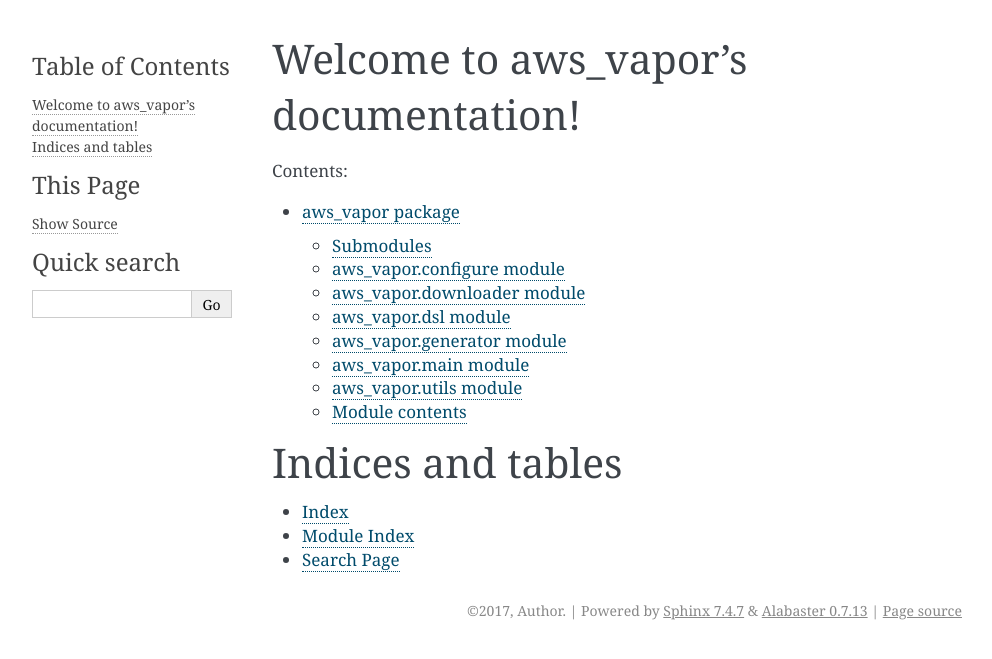
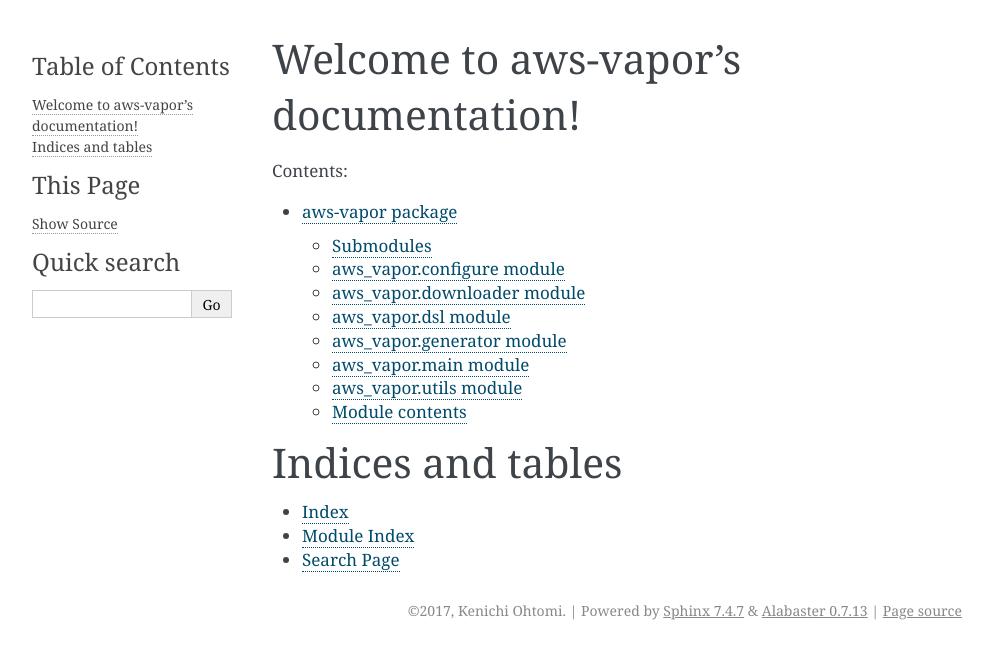
Before and after one commit to ohtomi/aws-vapor, a Sphinx documentation site: the page built from docs/index.rst, in a window 1280 px wide. Shown: the top 659 px of the page, without its empty margins (148-1140 px from the left). Built offline with Sphinx 7.4.7, drawn with Linux system fonts in a browser that asks for light colours.

```diff
--- a/docs/aws_vapor.rst
+++ b/docs/aws_vapor.rst
@@ -1,5 +1,5 @@
-aws\_vapor package
-==================
+aws-vapor package
+=================
 
 Submodules
 ----------
--- a/docs/conf.py
+++ b/docs/conf.py
@@ -17,8 +17,8 @@
 # documentation root, use os.path.abspath to make it absolute, like shown here.
 #
 # import os
-# import sys
-# sys.path.insert(0, u'/Users/ohtomi/src/github.com/ohtomi/aws-vapor/aws_vapor')
+import sys
+sys.path.insert(0, u'../aws_vapor/')
 
 
 # -- General configuration ------------------------------------------------
@@ -47,9 +47,9 @@ source_suffix = '.rst'
 master_doc = 'index'
 
 # General information about the project.
-project = u'aws_vapor'
-copyright = u'2017, Author'
-author = u'Author'
+project = u'aws-vapor'
+copyright = u'2017, Kenichi Ohtomi'
+author = u'Kenichi Ohtomi'
 
 # The version info for the project you're documenting, acts as replacement for
 # |version| and |release|, also used in various other places throughout the
--- a/docs/index.rst
+++ b/docs/index.rst
@@ -3,7 +3,7 @@
    You can adapt this file completely to your liking, but it should at least
    contain the root `toctree` directive.
 
-Welcome to aws_vapor's documentation!
+Welcome to aws-vapor's documentation!
 =====================================
 
 .. toctree::
```
